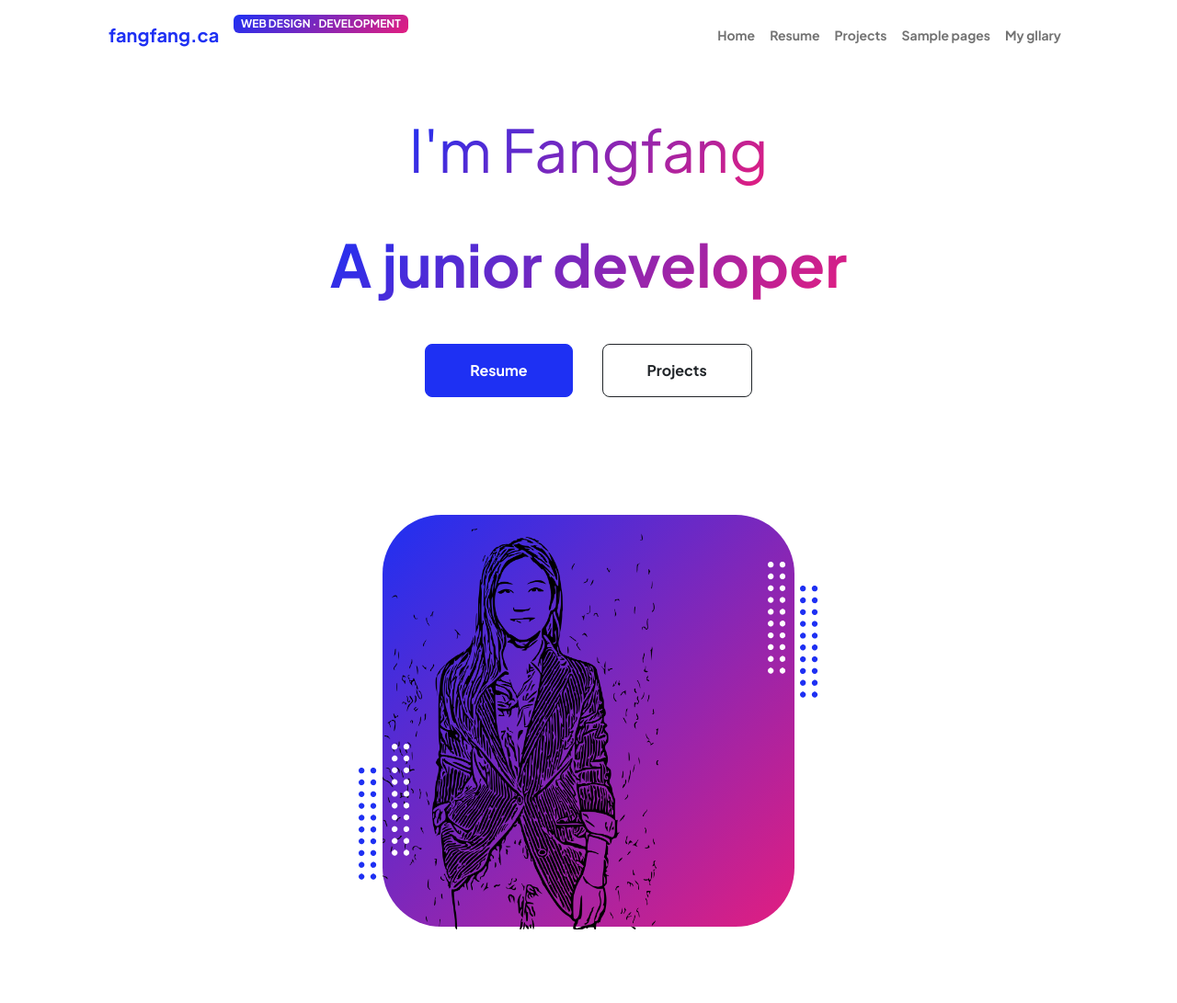
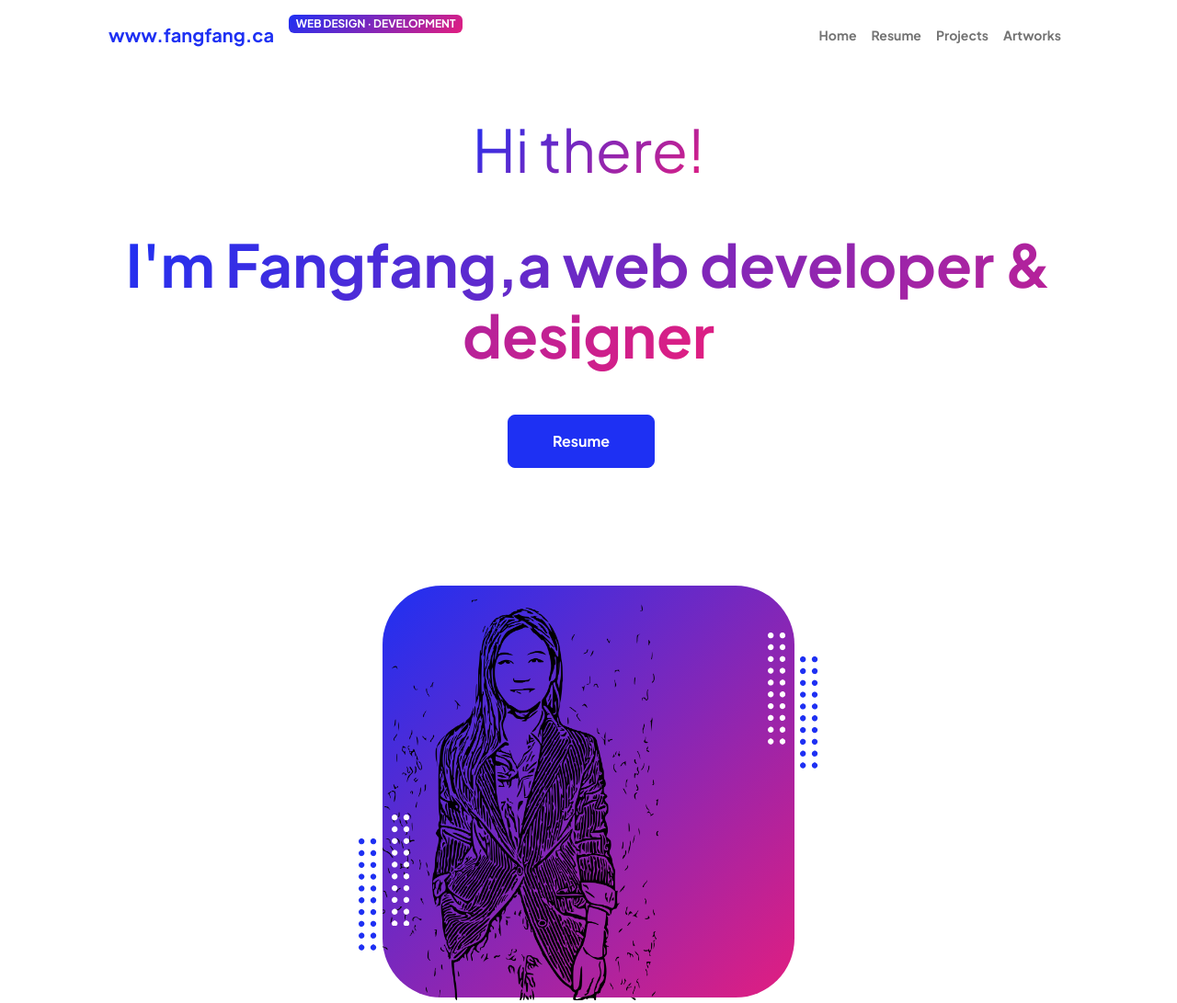
Before and after one commit to ffcweb/ffcweb.github.io, a plain HTML site: page index.html in a window 1280 px wide. Shown: the top 1091 px of the page at 92% size. Drawn offline with nearby package versions, Linux system fonts and the light colour scheme.

Commit message:
hiding the unfinished page

```diff
--- a/index.html
+++ b/index.html
@@ -26,6 +26,7 @@
     <!-- Core theme CSS (includes Bootstrap)-->
     <link href="css/styles.css" rel="stylesheet" />
   </head>
+
   <body class="d-flex flex-column h-100">
     <main class="flex-shrink-0">
       <!-- Navigation-->
@@ -33,9 +34,9 @@
         <div class="container px-5">
           <a class="navbar-brand" href="index.html">
 
-          <span class="fw-bolder text-primary">fangfang.ca</span></a>
+          <span class="fw-bolder text-primary">www.fangfang.ca</span></a>
 
-          <div class="badge bg-gradient-primary-to-secondary text-white mb-4">
+          <div class="badge bg-gradient-primary-to-secondary  text-white mb-4">
           <div class="text-uppercase">Web Design &middot; Development</div>
           </div>
 
@@ -52,11 +53,12 @@
           </button>
           <div class="collapse navbar-collapse" id="navbarSupportedContent">
             <ul class="navbar-nav ms-auto mb-2 mb-lg-0 small fw-bolder">
+              <!-- <li class="nav-item"></li><a class="nav-link" href="cover.html">cover</a></li> -->
               <li class="nav-item"></li><a class="nav-link" href="index.html">Home</a></li>
               <li class="nav-item"><a class="nav-link" href="resume.html">Resume</a></li>
               <li class="nav-item"><a class="nav-link" href="projects.html">Projects</a>
-                <li class="nav-item"><a class="nav-link" href="samplepage.html">Sample pages</a></li>
-              <li class="nav-item"> <a class="nav-link" href="mygallary.html">My gllary</a>
+                <!-- <li class="nav-item"><a class="nav-link" href="gallery.html">Gallery</a></li> -->
+              <li class="nav-item"> <a class="nav-link" href="artworks.html">Artworks</a>
               <!-- <li class="nav-item"><a class="nav-link" href="certification.html">Certifications</a></li> -->
               <!-- <li class="nav-item"><a class="nav-link" href="contact.html">Contact</a></li> -->
             </ul>
@@ -87,18 +89,12 @@
                 <!-- greeting -->
 
                 <div class="fs-3 fw-light text-muted">
-                  <h1 class="display-3 fw-bolder mb-5"><span class="text-gradient d-inline">I'm Fangfang </span></h1>
+                  <h1 class="display-3 fw-bolder mb-5"><span class="text-gradient d-inline">Hi there!  </span></h1>
                 </div>
-                <h1 class="display-3 fw-bolder mb-5"><span class="text-gradient d-inline">A junior developer</span></h1>
+                <h3 class="display-3 fw-bolder mb-5"><span class="text-gradient d-inline">I'm Fangfang,a web developer & designer</span></h3>
                 <div class="d-grid gap-3 d-sm-flex justify-content-sm-center justify-content-xxl-start mb-3">
-                  <a
-                    class="btn btn-primary btn-lg px-5 py-3 me-sm-3 fs-6 fw-bolder"
-                    href="resume.html"
-                    >Resume</a>
-                    <a
-                    class="btn btn-outline-dark btn-lg px-5 py-3 fs-6 fw-bolder"
-                    href="projects.html"
-                    >Projects</a>
+                  <a class="btn btn-primary btn-lg px-5 py-3 me-sm-3 fs-6 fw-bolder"href="resume.html">Resume</a>
+                  <!-- <a class="btn btn-outline-dark btn-lg px-5 py-3 fs-6 fw-bolder" href="projects.html">Projects</a> -->
                 </div>
               </div>
             </div>
@@ -442,7 +438,7 @@
                      <span class="text-gradient d-inline">About Me</span>
                      </h2>
                      <p class="lead fw-light mb-4">
-                     I am a junior developer & Designer from Montreal, Canada.
+                     I am a web developer & Designer from Montreal, Canada.
                      <br>I am passionate about building websites.
                      </p>
                      <a href = "mailto: ffchen.ca@gmail.com">
```
Also changed, not shown: artworks.html (renamed from mygallary.html, +2 -2 lines), certification.html (+3 -7 lines), contact.html (+2 -2 lines), feature.html (+2 -2 lines), gallery.html (renamed from samplepage.html, +5 -7 lines), projects.html (+4 -4 lines), resume.html (+4 -4 lines).
